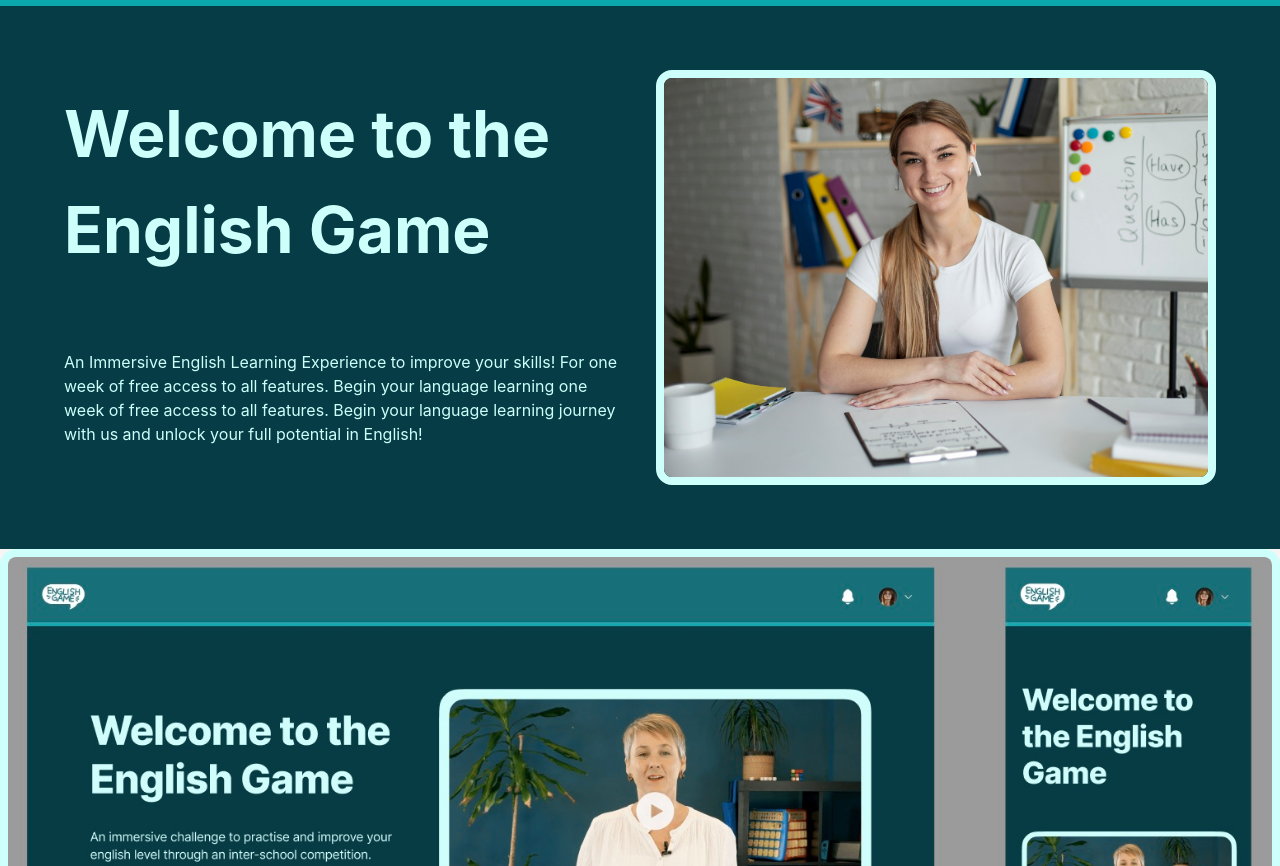
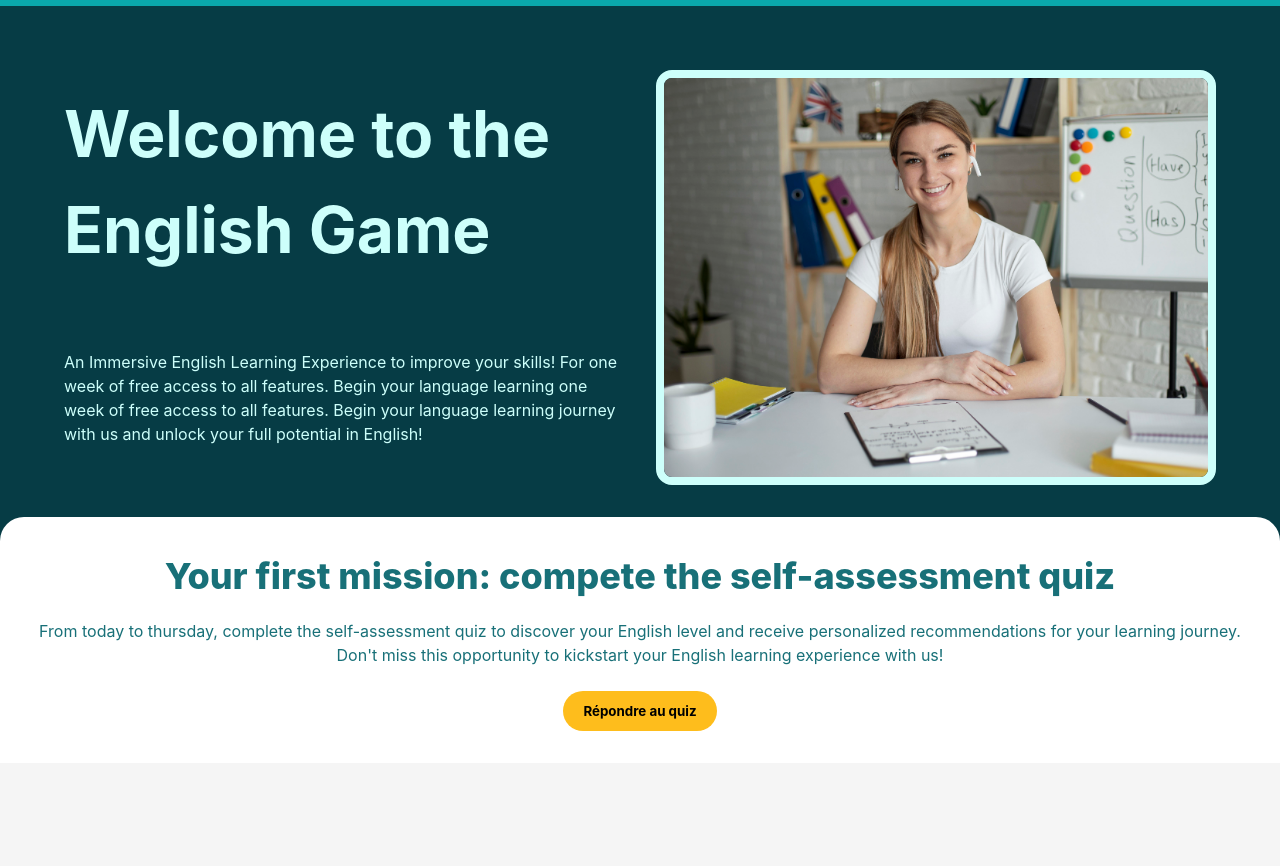
Before and after one commit to 2025-10-CDA-ECO-P6/victoria-english-game, a website: page src/index.html in a window 1280 px wide. Shown: the part 86-952 px from the top of the page. After the commit the page ends 849 px from the top, so only its background shows below. Drawn offline with Linux system fonts and the light colour scheme.

Commit message:
feat/section1

```diff
--- a/src/index.html
+++ b/src/index.html
@@ -49,8 +49,19 @@
           journey with us and unlock your full potential in English!
         </p>
       </section>
-
-      <img class="section1__image" src="../assets/maquette.jpg" alt="" />
+      <section class="section2">
+        <h2 class="section2__subtitle">
+          Your first mission: compete the self-assessment quiz
+        </h2>
+        <p class="section2__description">
+          From today to thursday, complete the self-assessment quiz to discover
+          your English level and receive personalized recommendations for your
+          learning journey. Don't miss this opportunity to kickstart your
+          English learning experience with us!
+        </p>
+        <button class="section2__button">Répondre au quiz</button>
+      </section>
+      <!-- <img class="section2__image" src="../assets/maquette.jpg" alt="" /> -->
     </main>
   </body>
 </html>
--- a/src/scss/components/_section1.scss
+++ b/src/scss/components/_section1.scss
@@ -3,10 +3,12 @@
 .section1 {
   display: grid;
   gap: 1.5rem;
-  padding: 2rem 0.75rem;
+  padding: 2rem 0.75rem 4rem 0.75rem;
   background-color: vars.$primary950;
   color: vars.$primary200;
   grid-template-columns: 1fr;
+  position: relative;
+  z-index: 0;
 
   &__title {
     font-size: 3rem;
--- /dev/null
+++ b/src/scss/components/_section2.scss
@@ -0,0 +1,23 @@
+@use "../utils/variables" as vars;
+@use "../utils/mixins" as mix;
+
+.section2 {
+  @include mix.rounded-section(vars.$neutral0);
+  color: vars.$primary900;
+  padding: 2rem;
+  text-align: center;
+
+  &__subtitle {
+    font-size: 2.25rem;
+    font-weight: 800;
+    margin-bottom: 1rem;
+  }
+
+    &__button {
+    background-color: vars.$secondary500;
+    padding: 0.75rem 1.25rem;
+    border-radius: 2rem;
+    font-weight: 700;
+    margin-top: 1.5rem;
+  }
+}
--- a/src/scss/style.scss
+++ b/src/scss/style.scss
@@ -1,6 +1,7 @@
 @use "utils/variables" as vars;
 @use "components/nav";
 @use "components/section1";
+@use "components/section2";
 
 * {
   margin: 0;
@@ -20,6 +21,7 @@ body {
   min-height: 100vh;
 }
 
+
 ul, ol {
   list-style: none;
 }
--- /dev/null
+++ b/src/scss/utils/_mixins.scss
@@ -0,0 +1,12 @@
+@mixin rounded-section($bg-color) {
+  background-color: $bg-color;
+  border-radius: 1.5rem 1.5rem 0 0;
+  margin-top: -2rem;
+  padding-top: 3rem;
+  position: relative;
+
+   @media screen and (min-width: 1024px) {
+     margin-top: -2rem;
+
+  }
+}
--- a/src/scss/utils/_variables.scss
+++ b/src/scss/utils/_variables.scss
@@ -10,13 +10,13 @@ $primary600: #09aab1;
 $primary700: #0f878f;
 $primary800: #166f78;
 $primary900: #187078;  //update with maquette color
-$primary950: #063C45;
+$primary950: #063C45;  //update with maquette color
 
 $secondary100: #fff3c6;
 $secondary200: #ffe588;
 $secondary300: #ffd34a;
 $secondary400: #ffbd1d;
-$secondary500: #f99c07;
+$secondary500: #FEBD1C; //update
 $secondary600: #dd7402;
 $secondary700: #b75106;
 $secondary800: #943d0c;
```
Also changed, not shown: dist/css/style.css, 1 other file.
